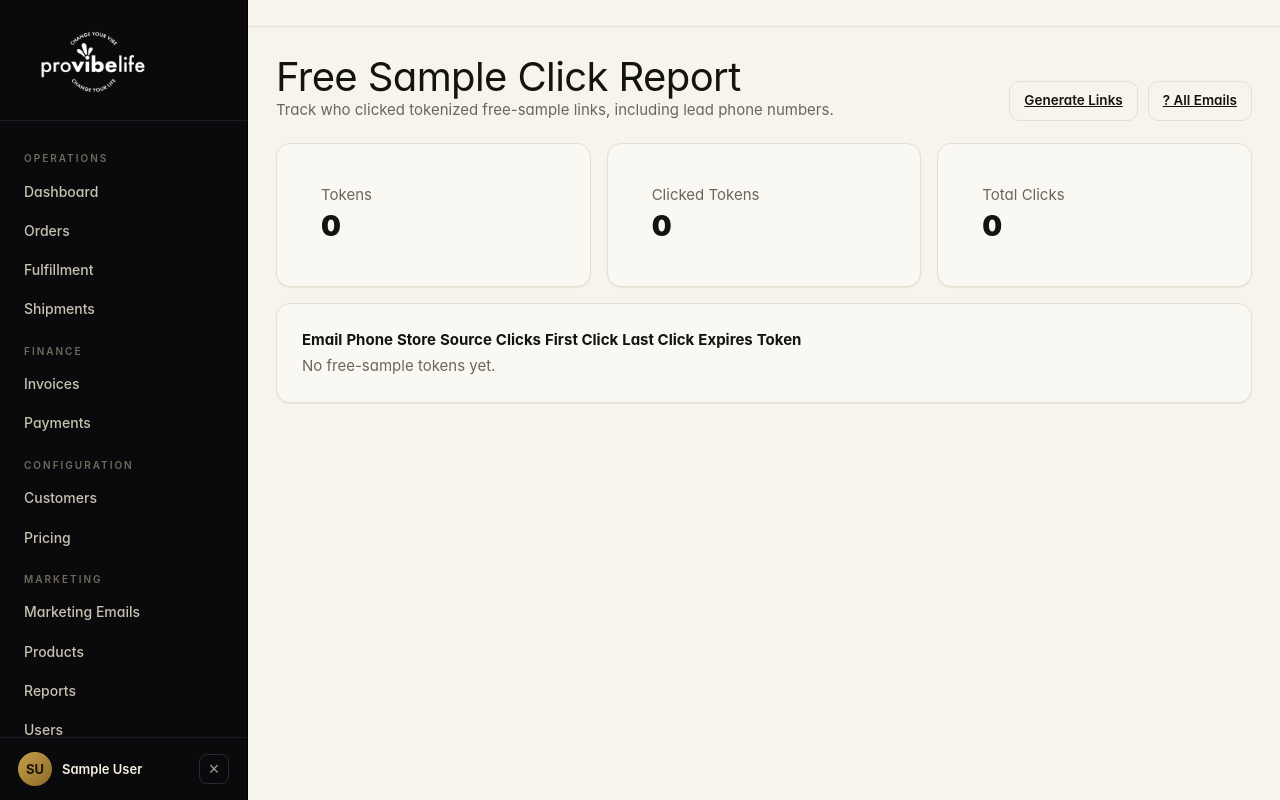
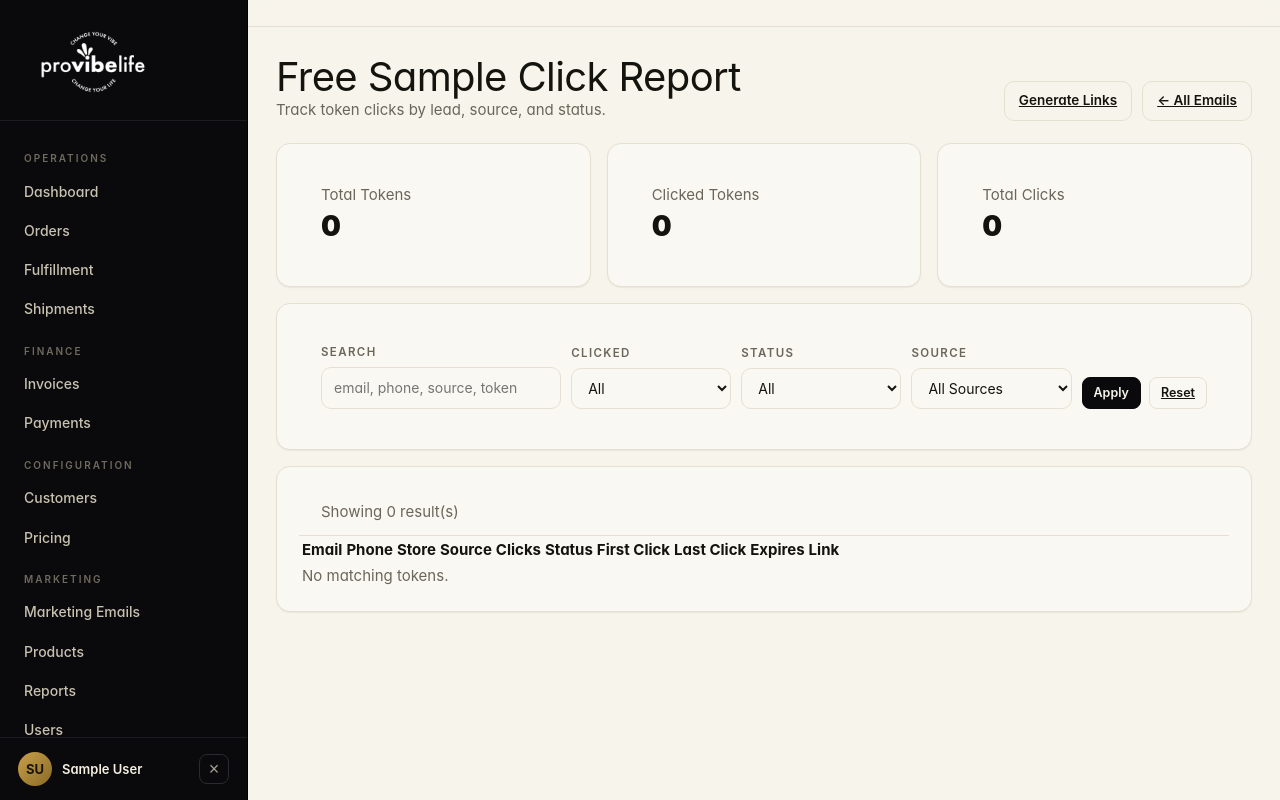
Before and after one commit to Coeptu-code/Provibelifeportal, a Django app: page /admin-portal/marketing-emails/free-sample-clicks/ in a window 1280 px wide. Run offline with Django 5.2, Linux system fonts and the light colour scheme; the visitor is signed in with stand-in values (Sample User, id 1).

Commit message:
code free-sample

```diff
--- a/accounts/views.py
+++ b/accounts/views.py
@@ -2,8 +2,10 @@ from django.contrib import messages
 from django.contrib.auth import get_user_model, login
 from django.contrib.auth.decorators import login_required
 from django.contrib.auth.views import PasswordResetConfirmView
+from django.core.paginator import Paginator
 from django.core.exceptions import ValidationError
 from django.db import transaction
+from django.db.models import Q, Sum
 from django.http import Http404, HttpResponse
 from django.shortcuts import get_object_or_404, redirect, render
 from django.template.loader import render_to_string
@@ -353,6 +355,10 @@ def _new_free_sample_token(*, lead, request, created_by=None, source=""):
     return token, token_url
 
 
+def _free_sample_token_url(*, token_obj, request):
+    return absolute_path("/pages/free-sample/", request=request, query={"token": str(token_obj.token)})
+
+
 def _client_ip(request) -> str | None:
     x_forwarded_for = (request.META.get("HTTP_X_FORWARDED_FOR") or "").strip()
     if x_forwarded_for:
@@ -411,25 +417,55 @@ def free_sample_page(request):
 def admin_marketing_free_sample_links(request):
     generated_link = ""
     generated_token = None
+    reused_existing_token = False
+    reuse_active = True
 
     if request.method == "POST":
         form = MarketingFreeSampleLinkForm(request.POST)
+        reuse_active = request.POST.get("reuse_active", "1") == "1"
         if form.is_valid():
             with transaction.atomic():
                 lead = _upsert_retailer_lead_from_form(form=form, user=request.user)
-                generated_token, generated_link = _new_free_sample_token(
-                    lead=lead,
-                    request=request,
-                    created_by=request.user,
-                    source=(form.cleaned_data.get("source") or "").strip(),
-                )
+                source = (form.cleaned_data.get("source") or "").strip()
+                if reuse_active:
+                    existing_active = (
+                        RetailerMarketingPageToken.objects.filter(
+                            lead=lead,
+                            page_slug=RetailerMarketingPageToken.PageSlug.FREE_SAMPLE,
+                            source=source,
+                            expires_at__gt=timezone.now(),
+                        )
+                        .order_by("-created_at")
+                        .first()
+                    )
+                    if existing_active:
+                        generated_token = existing_active
+                        generated_link = _free_sample_token_url(token_obj=existing_active, request=request)
+                        reused_existing_token = True
+                    else:
+                        generated_token, generated_link = _new_free_sample_token(
+                            lead=lead,
+                            request=request,
+                            created_by=request.user,
+                            source=source,
+                        )
+                else:
+                    generated_token, generated_link = _new_free_sample_token(
+                        lead=lead,
+                        request=request,
+                        created_by=request.user,
+                        source=source,
+                    )
             log_activity(
                 request.user,
                 "free_sample_token_generated",
                 f"Generated free-sample token for {lead.email}",
                 request,
             )
-            messages.success(request, "Tokenized free-sample link generated.")
+            if reused_existing_token:
+                messages.success(request, "Reused active tokenized free-sample link.")
+            else:
+                messages.success(request, "Tokenized free-sample link generated.")
     else:
         form = MarketingFreeSampleLinkForm()
 
@@ -446,30 +482,78 @@ def admin_marketing_free_sample_links(request):
             "form": form,
             "generated_link": generated_link,
             "generated_token": generated_token,
+            "reused_existing_token": reused_existing_token,
+            "reuse_active": reuse_active,
             "recent_tokens": recent_tokens,
+            "now": timezone.now(),
         },
     )
 
 
 @sales_required
 def admin_marketing_free_sample_clicks(request):
-    tokens = (
+    q = (request.GET.get("q") or "").strip()
+    clicked = (request.GET.get("clicked") or "all").strip().lower()
+    status = (request.GET.get("status") or "all").strip().lower()
+    source = (request.GET.get("source") or "").strip()
+    page_number = request.GET.get("page") or 1
+
+    base_tokens = (
         RetailerMarketingPageToken.objects.select_related("lead", "created_by")
         .filter(page_slug=RetailerMarketingPageToken.PageSlug.FREE_SAMPLE)
-        .order_by("-last_clicked_at", "-created_at")
     )
-    total = tokens.count()
-    clicked = tokens.filter(click_count__gt=0).count()
-    total_clicks = sum(t.click_count for t in tokens[:5000])
+    tokens = base_tokens
+    if q:
+        tokens = tokens.filter(
+            Q(lead__email__icontains=q)
+            | Q(lead__phone__icontains=q)
+            | Q(lead__store_name__icontains=q)
+            | Q(source__icontains=q)
+            | Q(token__icontains=q)
+        )
+    if source:
+        tokens = tokens.filter(source__iexact=source)
+    if clicked == "yes":
+        tokens = tokens.filter(click_count__gt=0)
+    elif clicked == "no":
+        tokens = tokens.filter(click_count=0)
+
+    now = timezone.now()
+    if status == "active":
+        tokens = tokens.filter(expires_at__gt=now)
+    elif status == "expired":
+        tokens = tokens.filter(expires_at__lte=now)
+
+    tokens = tokens.order_by("-last_clicked_at", "-created_at")
+    paginator = Paginator(tokens, 100)
+    page_obj = paginator.get_page(page_number)
+
+    source_options = (
+        base_tokens.exclude(source="")
+        .order_by("source")
+        .values_list("source", flat=True)
+        .distinct()
+    )
+    total = base_tokens.count()
+    clicked_count = base_tokens.filter(click_count__gt=0).count()
+    total_clicks = base_tokens.aggregate(sum_clicks=Sum("click_count")).get("sum_clicks") or 0
 
     return render(
         request,
         "admin_portal/marketing_free_sample_clicks.html",
         {
-            "tokens": tokens,
+            "tokens": page_obj.object_list,
+            "page_obj": page_obj,
+            "q": q,
+            "clicked_filter": clicked,
+            "status_filter": status,
+            "source_filter": source,
+            "source_options": source_options,
             "total": total,
-            "clicked": clicked,
+            "clicked": clicked_count,
             "total_clicks": total_clicks,
+            "filtered_count": tokens.count(),
+            "now": now,
         },
     )
 
--- a/templates/admin_portal/marketing_free_sample_clicks.html
+++ b/templates/admin_portal/marketing_free_sample_clicks.html
@@ -1,24 +1,65 @@
 {% extends "admin_portal/base.html" %}
-{% block topbar_left %}<button class="icon-btn" id="backBtn" onclick="history.back()" style="display:none;">?</button>{% endblock %}
+{% block topbar_left %}<button class="icon-btn" id="backBtn" onclick="history.back()" style="display:none;">&larr;</button>{% endblock %}
 {% block content %}
 <div class="page-head">
   <div>
     <h1>Free Sample Click Report</h1>
-    <div class="muted">Track who clicked tokenized free-sample links, including lead phone numbers.</div>
+    <div class="muted">Track token clicks by lead, source, and status.</div>
   </div>
   <div class="right">
     <a href="{% url 'admin_portal:marketing_free_sample_links' %}" class="btn ghost">Generate Links</a>
-    <a href="{% url 'admin_portal:marketing_emails' %}" class="btn ghost">? All Emails</a>
+    <a href="{% url 'admin_portal:marketing_emails' %}" class="btn ghost">&larr; All Emails</a>
   </div>
 </div>
 
 <div class="grid-3" style="margin-bottom:16px;">
-  <div class="card"><div class="card-body"><div class="muted">Tokens</div><div style="font-size:28px;font-weight:900;">{{ total }}</div></div></div>
+  <div class="card"><div class="card-body"><div class="muted">Total Tokens</div><div style="font-size:28px;font-weight:900;">{{ total }}</div></div></div>
   <div class="card"><div class="card-body"><div class="muted">Clicked Tokens</div><div style="font-size:28px;font-weight:900;">{{ clicked }}</div></div></div>
   <div class="card"><div class="card-body"><div class="muted">Total Clicks</div><div style="font-size:28px;font-weight:900;">{{ total_clicks }}</div></div></div>
 </div>
 
+<form method="get" class="card" style="margin-bottom:16px;">
+  <div class="card-body" style="display:grid;grid-template-columns:1.5fr 1fr 1fr 1fr auto;gap:10px;align-items:end;">
+    <label class="field" style="margin:0;">
+      <span class="label">Search</span>
+      <input class="input" type="text" name="q" value="{{ q }}" placeholder="email, phone, source, token">
+    </label>
+    <label class="field" style="margin:0;">
+      <span class="label">Clicked</span>
+      <select class="input" name="clicked">
+        <option value="all" {% if clicked_filter == "all" %}selected{% endif %}>All</option>
+        <option value="yes" {% if clicked_filter == "yes" %}selected{% endif %}>Clicked</option>
+        <option value="no" {% if clicked_filter == "no" %}selected{% endif %}>Not Clicked</option>
+      </select>
+    </label>
+    <label class="field" style="margin:0;">
+      <span class="label">Status</span>
+      <select class="input" name="status">
+        <option value="all" {% if status_filter == "all" %}selected{% endif %}>All</option>
+        <option value="active" {% if status_filter == "active" %}selected{% endif %}>Active</option>
+        <option value="expired" {% if status_filter == "expired" %}selected{% endif %}>Expired</option>
+      </select>
+    </label>
+    <label class="field" style="margin:0;">
+      <span class="label">Source</span>
+      <select class="input" name="source">
+        <option value="">All Sources</option>
+        {% for option in source_options %}
+          <option value="{{ option }}" {% if source_filter == option %}selected{% endif %}>{{ option }}</option>
+        {% endfor %}
+      </select>
+    </label>
+    <div style="display:flex; gap:8px;">
+      <button type="submit" class="btn sm primary">Apply</button>
+      <a href="{% url 'admin_portal:marketing_free_sample_clicks' %}" class="btn sm ghost">Reset</a>
+    </div>
+  </div>
+</form>
+
 <div class="card" style="overflow:auto;">
+  <div class="card-body" style="padding:12px 22px; border-bottom:1px solid var(--pvl-paper-3);">
+    <span class="muted">Showing {{ filtered_count }} result(s)</span>
+  </div>
   <table class="table">
     <thead>
       <tr>
@@ -27,10 +68,11 @@
         <th>Store</th>
         <th>Source</th>
         <th>Clicks</th>
+        <th>Status</th>
         <th>First Click</th>
         <th>Last Click</th>
         <th>Expires</th>
-        <th>Token</th>
+        <th>Link</th>
       </tr>
     </thead>
     <tbody>
@@ -41,15 +83,38 @@
         <td>{{ t.lead.store_name|default:"-" }}</td>
         <td>{{ t.source|default:"-" }}</td>
         <td>{{ t.click_count }}</td>
+        <td>
+          {% if t.expires_at > now %}
+            <span class="badge badge-success">Active</span>
+          {% else %}
+            <span class="badge" style="background:#fdecec;color:#a12323;">Expired</span>
+          {% endif %}
+        </td>
         <td>{{ t.first_clicked_at|default:"-" }}</td>
         <td>{{ t.last_clicked_at|default:"-" }}</td>
         <td>{{ t.expires_at }}</td>
-        <td class="mono">{{ t.token }}</td>
+        <td><a class="btn sm ghost" href="{% url 'free_sample_page' %}?token={{ t.token }}" target="_blank" rel="noopener">Open</a></td>
       </tr>
       {% empty %}
-      <tr><td colspan="9" class="muted">No free-sample tokens yet.</td></tr>
+      <tr><td colspan="10" class="muted">No matching tokens.</td></tr>
       {% endfor %}
     </tbody>
   </table>
 </div>
+
+{% if page_obj.paginator.num_pages > 1 %}
+  <div class="card" style="margin-top:16px;">
+    <div class="card-body" style="display:flex; justify-content:space-between; align-items:center;">
+      <span class="muted">Page {{ page_obj.number }} of {{ page_obj.paginator.num_pages }}</span>
+      <div class="button-row">
+        {% if page_obj.has_previous %}
+          <a class="btn sm ghost" href="?q={{ q|urlencode }}&clicked={{ clicked_filter|urlencode }}&status={{ status_filter|urlencode }}&source={{ source_filter|urlencode }}&page={{ page_obj.previous_page_number }}">Previous</a>
+        {% endif %}
+        {% if page_obj.has_next %}
+          <a class="btn sm ghost" href="?q={{ q|urlencode }}&clicked={{ clicked_filter|urlencode }}&status={{ status_filter|urlencode }}&source={{ source_filter|urlencode }}&page={{ page_obj.next_page_number }}">Next</a>
+        {% endif %}
+      </div>
+    </div>
+  </div>
+{% endif %}
 {% endblock %}
```
Also changed, not shown: accounts/tests.py (+35 -0 lines), templates/admin_portal/marketing_free_sample_links.html (+49 -8 lines).
